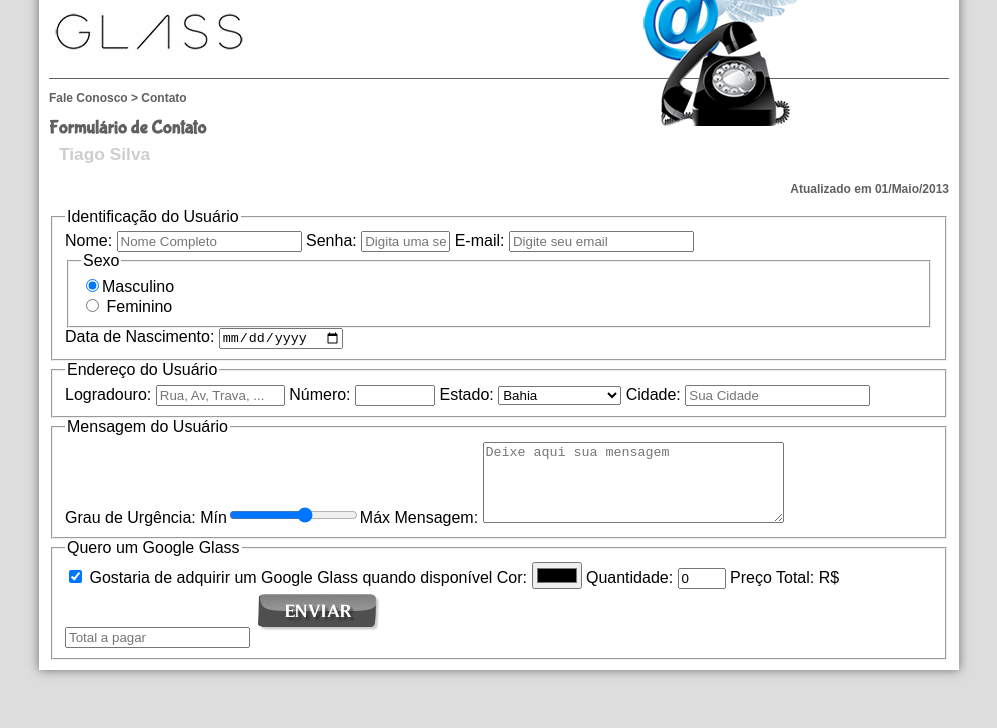
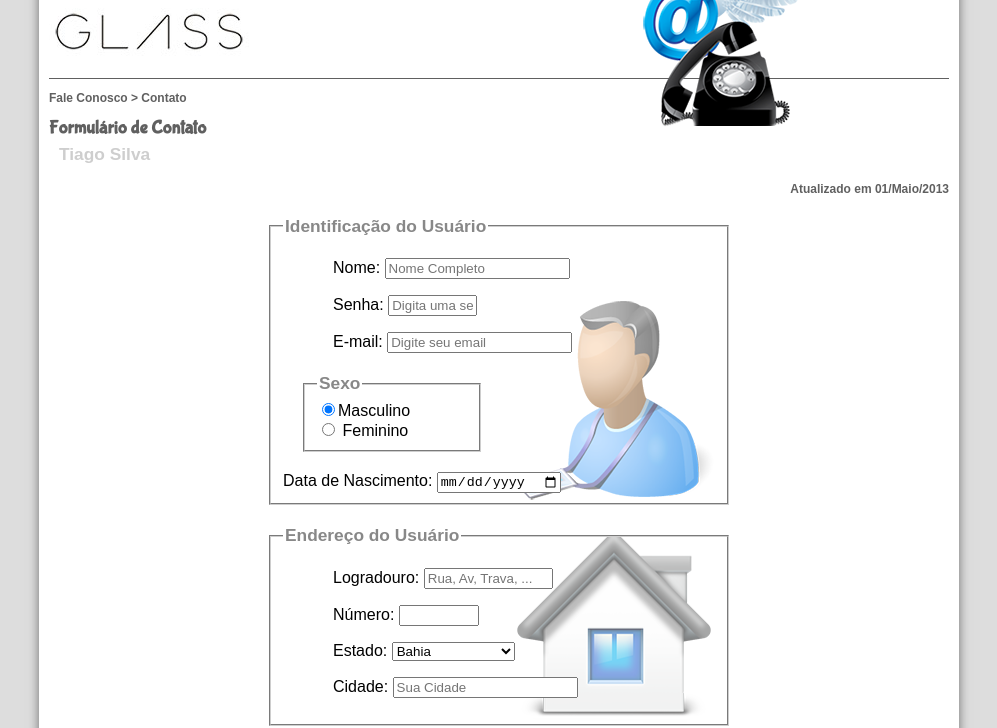
Before and after one commit to tiagobsb84/projeto-google-glass, a plain HTML site: page fale-conosco.html in a window 1280 px wide. Shown: the part 97-825 px from the top of the page, without its empty margins (141-1138 px from the left). Before the commit the page ends 800 px from the top, so only its background shows below. Drawn offline with Linux system fonts and the light colour scheme.

Commit message:
css pagina fale conosco finalizado

```diff
--- a/fale-conosco.html
+++ b/fale-conosco.html
@@ -37,18 +37,19 @@
                 </header>
             </article>
         </section>
+
         <form method="POST" id="fContato">
             <fieldset id="usuario">
                 <legend>Identificação do Usuário</legend>
 
-                <label for="cNome">Nome:</label>
-                <input type="text" name="tNome" id="cNome" size="20" maxlength="30" placeholder="Nome Completo" />
+                <p><label for="cNome">Nome:</label>
+                <input type="text" name="tNome" id="cNome" size="20" maxlength="30" placeholder="Nome Completo" /></p>
 
-                <label for="cSenha">Senha:</label>
-                <input type="password" name="tSenha" id="cSenha" size="8" maxlength="8" placeholder="Digita uma senha"  />
+                <p><label for="cSenha">Senha:</label>
+                <input type="password" name="tSenha" id="cSenha" size="8" maxlength="8" placeholder="Digita uma senha"  /></p>
 
-                <label for="cEmail">E-mail:</label>
-                <input type="email" name="tEmail" id="cEmail" size="20" maxlength="40" placeholder="Digite seu email" />
+                <p><label for="cEmail">E-mail:</label>
+                <input type="email" name="tEmail" id="cEmail" size="20" maxlength="40" placeholder="Digite seu email" /></p>
 
                 <fieldset id="sexo">
                     <legend>Sexo</legend>
@@ -63,13 +64,13 @@
             <fieldset id="endereco">
                 <legend>Endereço do Usuário</legend>
 
-                <label for="cRua">Logradouro:</label>
-                <input type="text" name="tRua" id="cRua" size="13" maxlength="80" placeholder="Rua, Av, Trava, ..." />
+                <p><label for="cRua">Logradouro:</label>
+                <input type="text" name="tRua" id="cRua" size="13" maxlength="80" placeholder="Rua, Av, Trava, ..." /></p>
 
-                <label for="cNum">Número:</label>
-                <input type="number" name="tNum" id="cNum" min="0" max="99999"/>
+                <p><label for="cNum">Número:</label>
+                <input type="number" name="tNum" id="cNum" min="0" max="99999"/></p>
 
-                <label for="cEst">Estado:</label>
+                <p><label for="cEst">Estado:</label>
                 <select>
                     <optgroup label="Região Sudeste">
                        <option value="RJ">Rio de Janeiro</option>
@@ -79,10 +80,10 @@
                     <optgroup label="Região Nordeste">
                         <option selected value="BA">Bahia</option>
                     </optgroup>
-                </select>
+                </select></p>
 
-                <label for="cCid">Cidade:</label>
-                <input type="text" name="tCid" id="cCid" maxlength="40" size="20" placeholder="Sua Cidade" list="cidades"/>
+                <p><label for="cCid">Cidade:</label>
+                <input type="text" name="tCid" id="cCid" maxlength="40" size="20" placeholder="Sua Cidade" list="cidades"/></p>
                 <datalist id="cidades">
                     <option value="Rio de Janeiro"></option>
                     <option value="Nova Iguaçu"></option>
@@ -93,32 +94,37 @@
             <fieldset id="mensagem">
                 <legend>Mensagem do Usuário</legend>
 
-                <label for="cUrg">Grau de Urgência:</label>
-                Mín<input type="range" name="tUrg" id="cUrg" min="0" max="10" step="2"/>Máx
+                <p><label for="cUrg">Grau de Urgência:</label>
+                Mín<input type="range" name="tUrg" id="cUrg" min="0" max="10" step="2"/>Máx</p>
 
-                <label for="cMsg">Mensagem:</label>
-                <textarea name="tMsg" id="cMsg" cols="35" rows="5" placeholder="Deixe aqui sua mensagem"></textarea>
+                <p><label for="cMsg">Mensagem:</label>
+                <textarea name="tMsg" id="cMsg" cols="35" rows="5" placeholder="Deixe aqui sua mensagem"></textarea></p>
             </fieldset>
 
             <fieldset id="pedido">
                 <legend>Quero um Google Glass</legend>
-                <input type="checkbox" name="tPed" id="cPed" checked>
-                <label for="cPed">Gostaria de adquirir um Google Glass quando disponível</label>
+                <p><input type="checkbox" name="tPed" id="cPed" checked>
+                <label for="cPed">Gostaria de adquirir um Google Glass quando disponível</label></p>
 
-                <label for="cCor">Cor:</label>
-                <input type="color" name="cCor" id="cCor" valeu="0000FF"/>
+                <p><label for="cCor">Cor:</label>
+                <input type="color" name="cCor" id="cCor" valeu="0000FF"/></p>
 
-                <label for="cQtd">Quantidade:</label>
-                <input type="number" name="tQtd" id="cQtd" min="0" max="5" value="0">
+                <p><label for="cQtd">Quantidade:</label>
+                <input type="number" name="tQtd" id="cQtd" min="0" max="5" value="0"></p>
 
-                <label for="cTot">Preço Total:</label> R$
-                <input type="text" name="tTot" id="cTot" placeholder="Total a pagar" readonly>
+                <p><label for="cTot">Preço Total:</label> R$
+                <input type="text" name="tTot" id="cTot" placeholder="Total a pagar" readonly></p>
 
-                <input type="image" name="tEnviar"src="img/botao-enviar.png"/>
             </fieldset>
+
+            <input type="image" name="tEnviar"src="img/botao-enviar.png"/>
         </form>
+
+        <footer id="rodape">
+            <p>Copyright &copy; 2013 - by Tiago Silva <br/>
+            <a href="https://www.linkedin.com/in/tiago-silva-b11350197/" target="_blank">Linkedin</a> |
+            <a href="https://github.com/tiagobsb84" target="_blank">Github</a></p>
+        </footer>
     </div>
-
-    <script src="./js/main.js"></script>
 </body>
 </html>
--- a/styles/fale-conosco.css
+++ b/styles/fale-conosco.css
@@ -0,0 +1,46 @@
+form {
+    width: 500px;
+    margin: auto;
+}
+
+input textarea {
+    font-family: sans-serif;
+    font-size: 13pt;
+    background-color: rgba(255, 255, 255, .8);
+}
+
+input:hover, textarea:hover {
+	background-color: #dddddd;
+}
+
+legend {
+	color: #888888;
+	font-weight: bold;
+	font-size: 13pt;
+	font-family: sans-serif;
+}
+
+fieldset {
+	border-color: #cecece;
+	margin: 20px;
+}
+
+fieldset#sexo {
+    width: 150px;
+}
+
+fieldset#usuario {
+    background: url(../img/icone-contato.png) no-repeat 95% 95%;
+}
+
+fieldset#endereco {
+    background: url(../img/icone-endereco.png) no-repeat 95% 95%;
+}
+
+fieldset#mensagem {
+    background: url(../img/icone-mensagem.png) no-repeat 95% 95%;
+}
+
+fieldset#pedido {
+    background: url(../img/icone-pagamento.png) no-repeat 95% 95%;
+}
```
